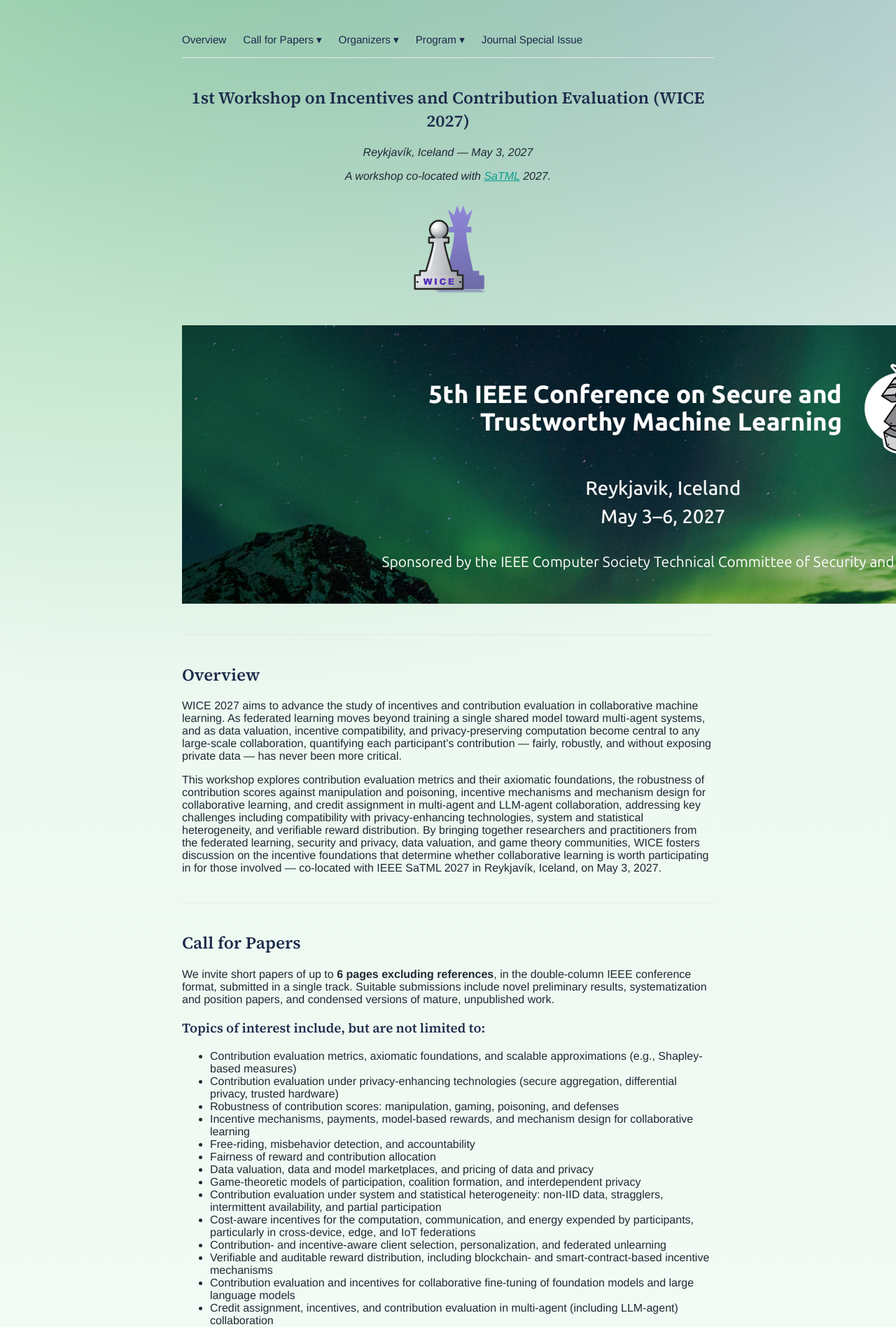
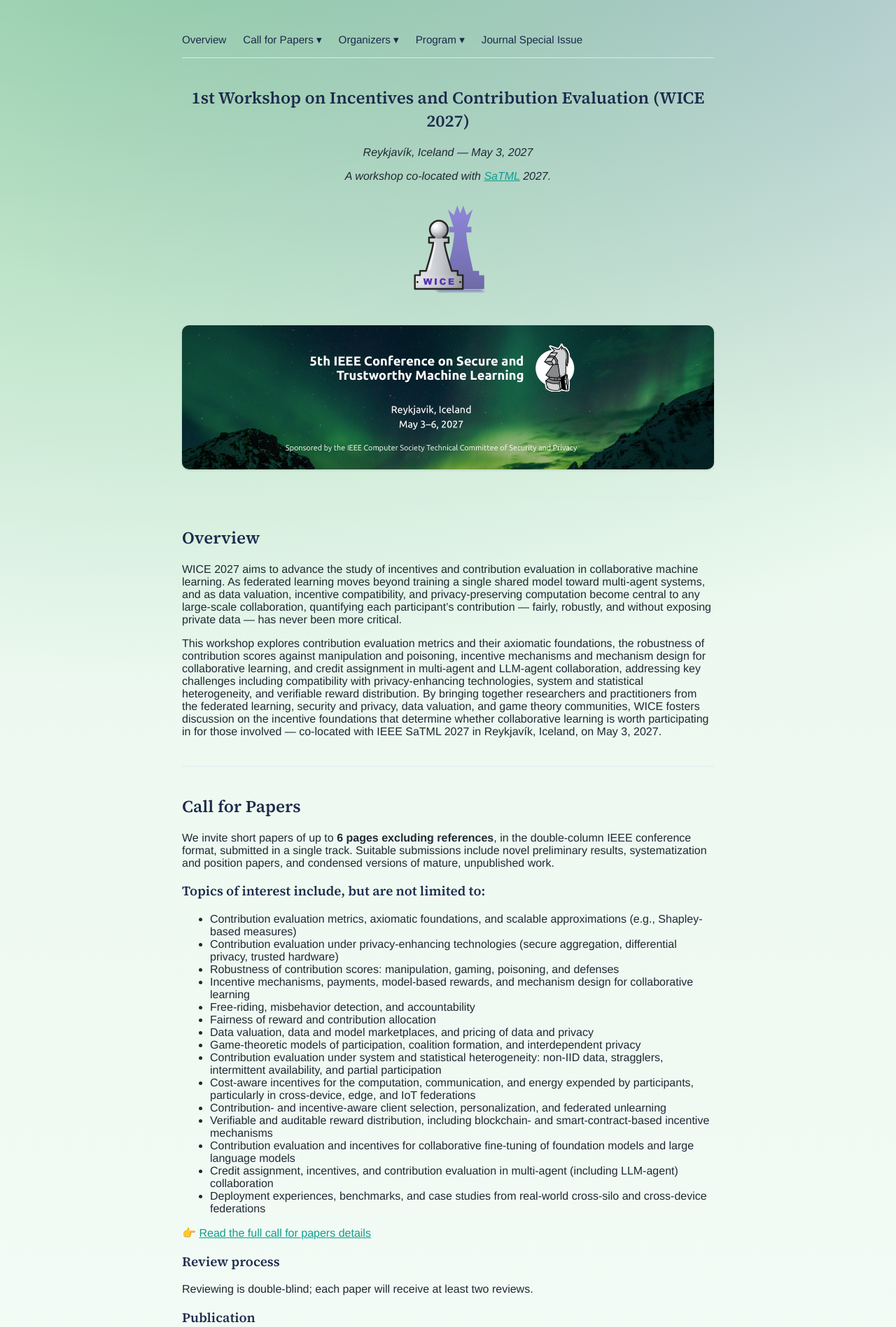
Before and after one commit to WICE-SaTML/WICE-SaTML.github.io, a Jekyll site: the page built from index.md, in a window 1280 px wide. Shown: the top 1897 px of the page at 70% size. Built offline with Jekyll 4.4.1, drawn with Linux system fonts in a browser that asks for light colours; a script that is not in the unit is left out.

Commit message:
Update index.md

```diff
--- a/index.md
+++ b/index.md
@@ -81,7 +81,7 @@ layout: default
        style="width: 20%; max-width: 200px; height: auto;">
 </figure>
 
-<div class="satml-banner_2">
+<div class="satml-banner">
   <img src="{{ '/assets/images/satml-banner_2.png' | relative_url }}" alt="5th IEEE Conference on Secure and Trustworthy Machine Learning — Reykjavik, Iceland, Early May 2027">
 </div>
 
```
